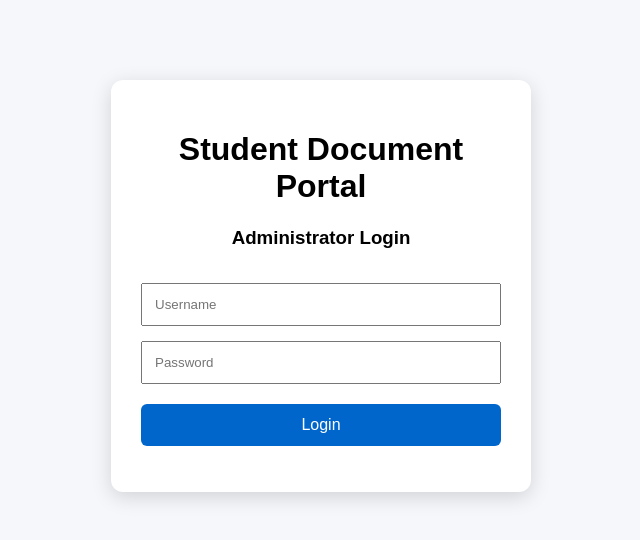
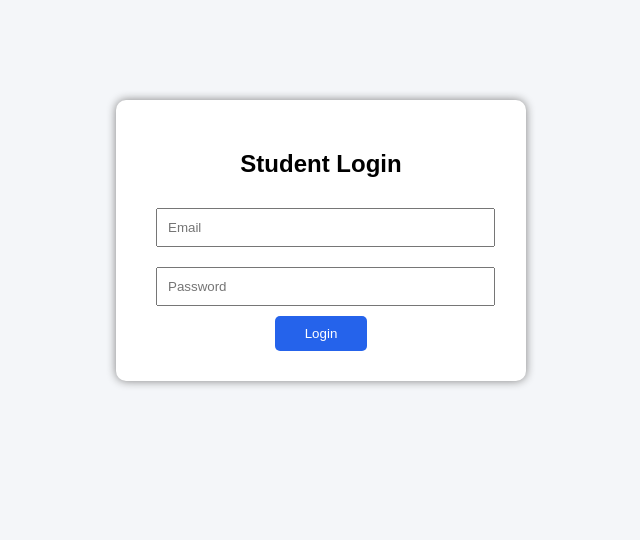
Before and after one commit to nithin23maxy/student-document-portal, a website: page client/login.html in a window 1280 px wide. Shown: the whole page, without its empty margins (319-959 px from the left). Drawn offline with Linux system fonts and the light colour scheme.

Commit message:
Add login page

```diff
--- a/client/login.html
+++ b/client/login.html
@@ -3,44 +3,56 @@
 <head>
     <meta charset="UTF-8">
     <meta name="viewport" content="width=device-width, initial-scale=1.0">
-    <title>Admin Login</title>
+    <title>Login - Student Document Portal</title>
 
-    <link rel="stylesheet" href="../css/style.css">
+    <style>
+        body {
+            font-family: Arial;
+            background: #f4f6f9;
+            text-align: center;
+            margin-top: 100px;
+        }
+
+        .login-box {
+            background: white;
+            width: 350px;
+            margin: auto;
+            padding: 30px;
+            border-radius: 10px;
+            box-shadow: 0 0 10px gray;
+        }
+
+        input {
+            width: 90%;
+            padding: 10px;
+            margin: 10px;
+        }
+
+        button {
+            padding: 10px 30px;
+            background: #2563eb;
+            color: white;
+            border: none;
+            border-radius: 5px;
+        }
+    </style>
 </head>
 
 <body>
 
 <div class="login-box">
 
-    <h1>Student Document Portal</h1>
+    <h2>Student Login</h2>
 
-    <h3>Administrator Login</h3>
+    <input type="email" placeholder="Email">
 
-    <form id="loginForm">
+    <input type="password" placeholder="Password">
 
-        <input
-            type="text"
-            id="username"
-            placeholder="Username"
-            required>
-
-        <input
-            type="password"
-            id="password"
-            placeholder="Password"
-            required>
-
-        <button type="submit">
-            Login
-        </button>
-
-    </form>
-
-    <p id="message"></p>
+    <button>
+        Login
+    </button>
 
 </div>
 
-<script src="../js/login.js"></script>
-
 </body>
 </html>
```
Also changed, not shown: client/index.html (+2 -0 lines).
